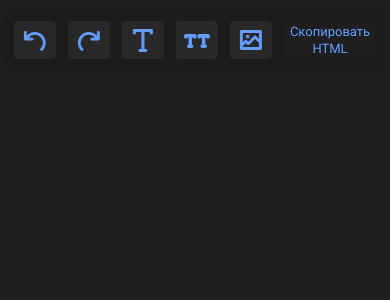
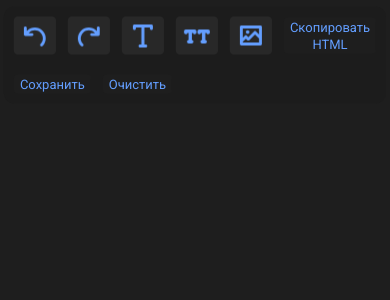
Before and after one commit to endjoyer/editor, a Vue app: page / in a window 390 px wide. Shown: the top 300 px of the page. Built offline with nearby package versions, Linux system fonts and the light colour scheme.

Commit message:
feat: buttons save and clear

```diff
--- a/src/App.vue
+++ b/src/App.vue
@@ -1,12 +1,18 @@
 <template>
   <div class="app">
+    <div class="panel">
       <div class="buttons">
         <button class="btn btn_undo" @click="undo"></button>
         <button class="btn btn_redo" @click="redo"></button>
         <button class="btn btn_header" @click="makeHeader"></button>
         <button class="btn btn_paragraph" @click="makeParagraph"></button>
         <button class="btn btn_modal" @click="openModal"></button>
-      <button class="btn btn_html" @click="copyHtml">Скопировать HTML</button>
+        <button class="btn btn_text" @click="copyHtml">Скопировать HTML</button>
+      </div>
+      <div class="buttons">
+        <button class="btn btn_text" @click="saveToCache">Сохранить</button>
+        <button class="btn btn_text" @click="clearCache">Очистить</button>
+      </div>
     </div>
     <div
       contenteditable="true"
@@ -124,6 +130,18 @@ export default {
     insertTab() {
       document.execCommand('insertHTML', false, '&nbsp;&nbsp;&nbsp;&nbsp;');
     },
+    saveToCache() {
+      localStorage.setItem('editorContent', this.$refs.editor.innerHTML);
+    },
+    clearCache() {
+      localStorage.removeItem('editorContent');
+      this.$refs.editor.innerHTML = '';
+    },
+  },
+  mounted() {
+    if (localStorage.getItem('editorContent')) {
+      this.$refs.editor.innerHTML = localStorage.getItem('editorContent');
+    }
   },
 };
 </script>
@@ -146,24 +164,27 @@ export default {
   background-color: #1e1e1e;
   color: #eaeaea;
   height: 100vh;
-  max-width: 880px;
-  padding: 87px 107px 107px 107px;
+  max-width: 1080px;
+  padding: 125px 100px 100px 100px;
   box-sizing: border-box;
   overflow: auto;
   margin: 0 auto;
 }
 
-.buttons {
+.panel {
   position: fixed;
-  top: 40px;
+  top: 55px;
   left: 50%;
   transform: translate(-50%, -50%);
   background-color: #1c1c1c;
+  border-radius: 10px;
+}
+
+.buttons {
   display: flex;
   gap: 12px;
   align-items: center;
   padding: 10px;
-  border-radius: 10px;
 }
 
 .btn {
@@ -203,7 +224,7 @@ export default {
 .btn_modal {
   background: url('./assets/img/modal.svg') 0 0 no-repeat;
 }
-.btn_html {
+.btn_text {
   width: max-content;
   height: fit-content;
   font-size: 15px;
@@ -330,10 +351,10 @@ export default {
 
 @media (max-width: 600px) {
   .app {
-    padding: 79px 20px 20px 20px;
+    padding: 125px 20px 20px 20px;
   }
 
-  .btn_html {
+  .btn_text {
     width: min-content;
     font-size: 13px;
     line-height: 17px;
```
Also changed, not shown: 1 other file (tests, documents, lock files or other folders). Lines whose indentation alone changed are shown as unchanged.
